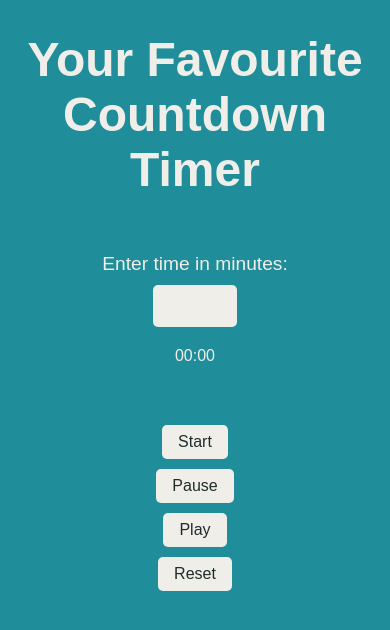
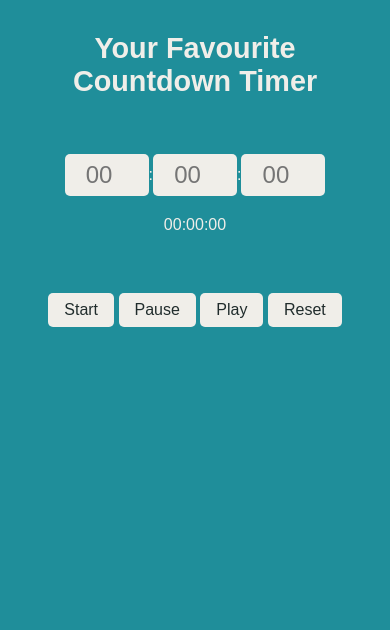
Before and after one commit to CaireneA/p-p-2, a plain HTML site: page index.html in a window 390 px wide. Drawn offline with Linux system fonts and the light colour scheme; a web font is replaced by a local one.

Commit message:
Add getTimeInput from the user in script.js

```diff
--- a/assets/css/style.css
+++ b/assets/css/style.css
@@ -14,6 +14,10 @@ body {
 
 .header {
     font-size: 2rem;
+}
+
+.header h1 {
+    margin: auto;
 }
 
 .hidden {
@@ -38,14 +42,14 @@ body {
     display: flex;
     justify-content: center;
     align-items: center;
-    flex-direction: column;
+    flex-direction: row;
     margin: 20px 0;
 }
 
-#input-area label {
+/* #input-area label {
     font-size: 1.5rem;
     margin-bottom: 10px;
-}
+} */
 
 #input-area input {
     width: 100px;
@@ -88,8 +92,9 @@ body {
 /* Media queries */
 
 @media (max-width: 600px) {
-    .header {
-        font-size: 1.5rem;
+    .header h1 {
+        font-size: 1.8rem;
+        margin: 2rem 3rem;
     }
 
     #input-area label {
@@ -108,8 +113,8 @@ body {
     }
 
     .controls-area {
-        flex-direction: column;
-        max-width: 100%;
+        display: inline-block;
+        max-width: 80%;
     }
 
     .controls-area .btn {
--- a/index.html
+++ b/index.html
@@ -18,19 +18,20 @@
         <header class="header">
             <h1>Your Favourite Countdown Timer</h1>
         </header>
-
         <!-- Timer Area -->
         <section class="timer-area" aria-labelledby="timer-section-heading">
             <h2 id="timer-section-heading" class="hidden">Timer</h2>
             <div id="input-area">
-                <label for="timer">Enter time in minutes:</label>
-                <input type="number" id="timer" min="0" step="1">
+                <input type="number" id="hours" min="0" max="23" step="1" placeholder="00">
+                <span>:</span>
+                <input type="number" id="minutes" min="0" max="59" step="1" placeholder="00">
+                <span>:</span>
+                <input type="number" id="seconds" min="0" max="59" step="1" placeholder="00">
             </div>
             <div id="display-area">
-                <p id="timer-placeholder">00:00</p>
+                <p id="timer-placeholder">00:00:00</p>
             </div>
         </section>
-
         <!-- Controls Area -->
         <section class="controls-area" aria-labelledby="controls-section-heading">
             <h2 id="controls-section-heading" class="hidden">Controls</h2>
```
